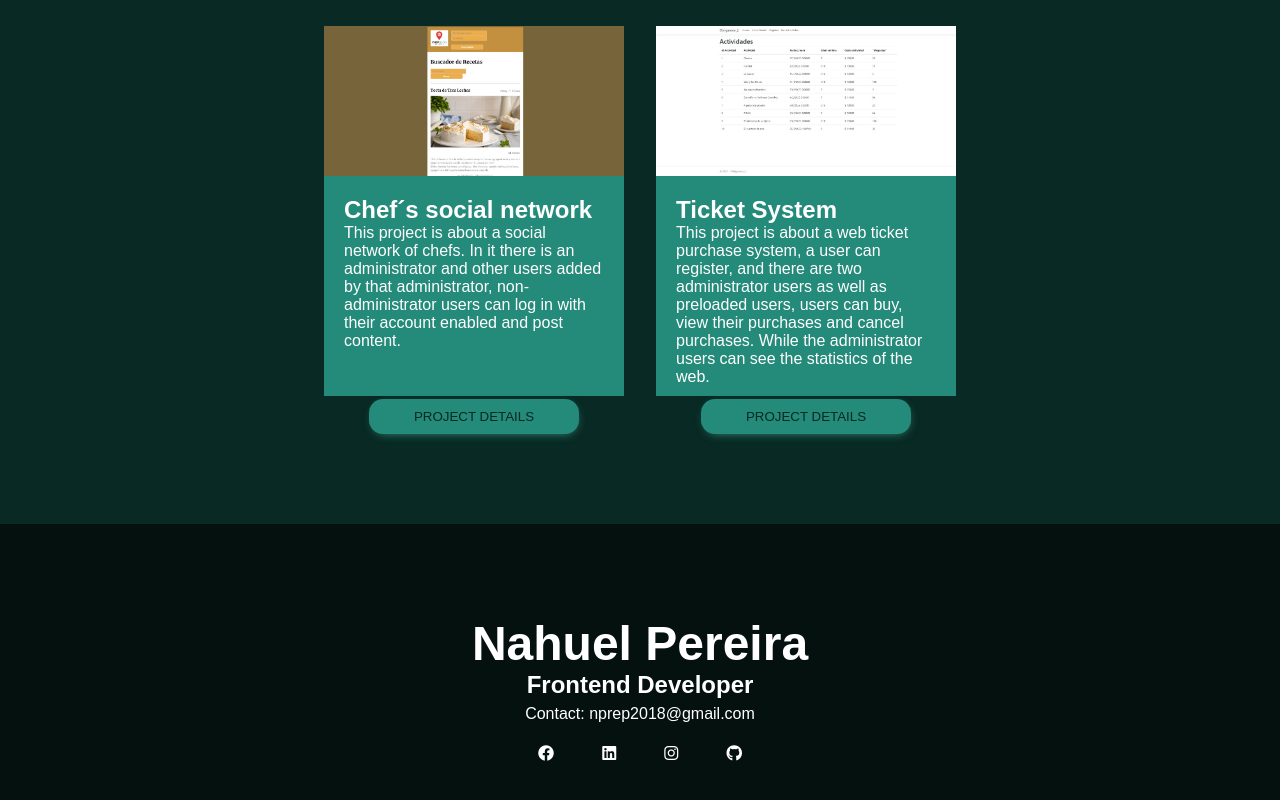
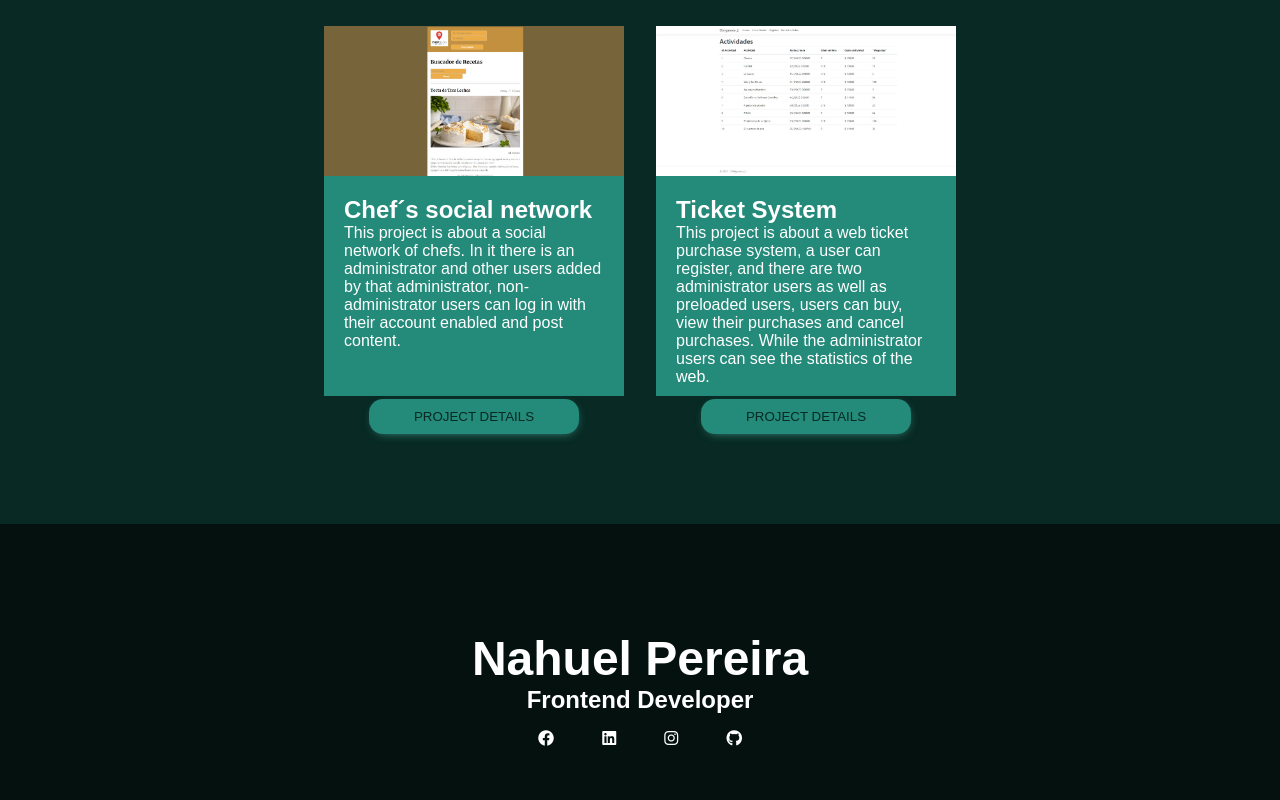
Before and after one commit to nahuper/nahuper.github.io, a plain HTML site: page index.html in a window 1280 px wide. Shown: the part 1676-2476 px from the top of the page. Drawn offline with Linux system fonts and the light colour scheme; a web font is replaced by a local one.

Commit message:
eliminación de correo electrónico

```diff
--- a/index.html
+++ b/index.html
@@ -117,7 +117,6 @@
         <div class="footer-content">
             <h2>Nahuel Pereira</h2>
             <h5>Frontend Developer</h5>
-            <p>Contact: nprep2018@gmail.com</p>
         </div>
         <div class="social-network">
             <a href="https://www.facebook.com/nahuel.pereira.986227/" target="_blank"><i
```
